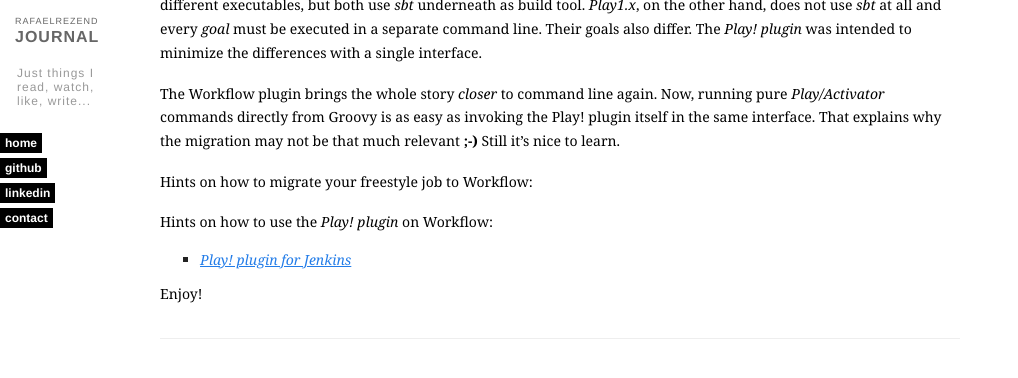
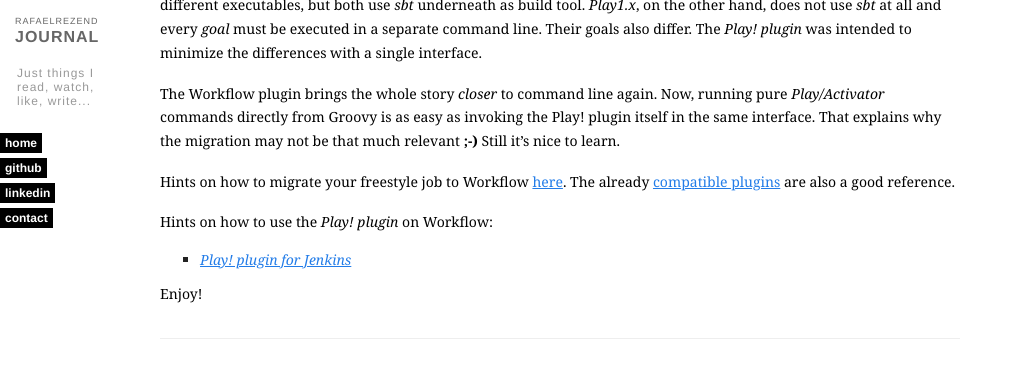
Before and after one commit to rafaelrezend/rafaelrezend.github.io, a Jekyll site: the page built from _posts/2015-04-21-play-plugin-goes-workflow.markdown, in a window 1280 px wide, cut to the strip 219-597 px from the top of the page. Shown: the whole strip, without its empty margins (0-1018 px from the left). Built offline with Jekyll 4.4.1, drawn with Linux system fonts in a browser that asks for light colours; Markdown is read by kramdown in place of the engine named in the settings.

Commit message:
Added links to a post.

```diff
--- a/_posts/2015-04-21-play-plugin-goes-workflow.markdown
+++ b/_posts/2015-04-21-play-plugin-goes-workflow.markdown
@@ -12,8 +12,8 @@ The *Play! plugin for Jenkins* was specially useful because of the intuitive GUI
 
 The Workflow plugin brings the whole story *closer* to command line again. Now, running pure *Play/Activator* commands directly from Groovy is as easy as invoking the Play! plugin itself in the same interface. That explains why the migration may not be that much relevant **;-)** Still it's nice to learn.
 
-Hints on how to migrate your freestyle job to Workflow:
-
+Hints on how to migrate your freestyle job to Workflow [here](https://github.com/jenkinsci/workflow-plugin/blob/master/scm-step/README.md).
+The already [compatible plugins](https://github.com/jenkinsci/workflow-plugin/blob/master/COMPATIBILITY.md) are also a good reference.
 
 Hints on how to use the *Play! plugin* on Workflow:
 
```
